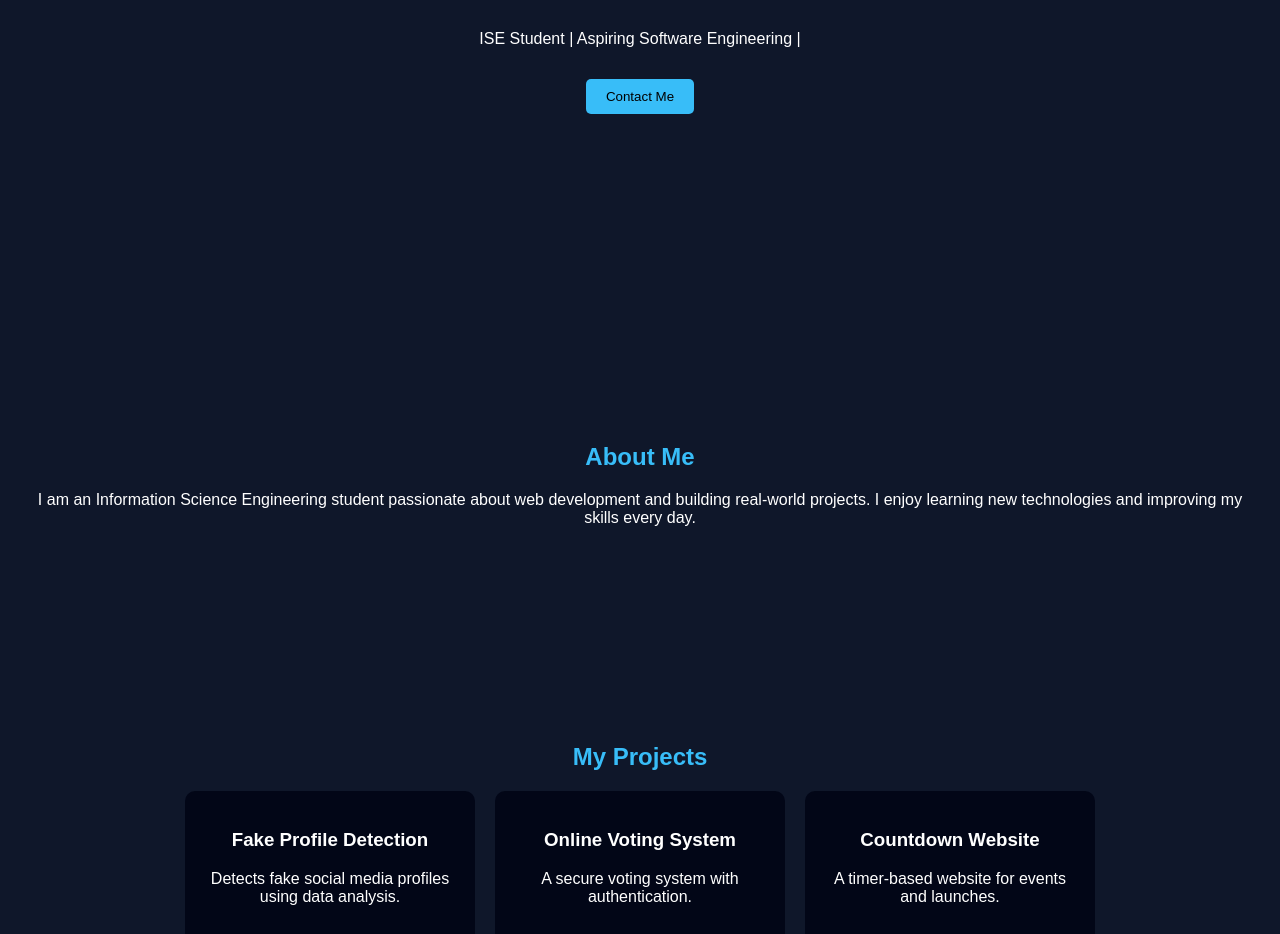
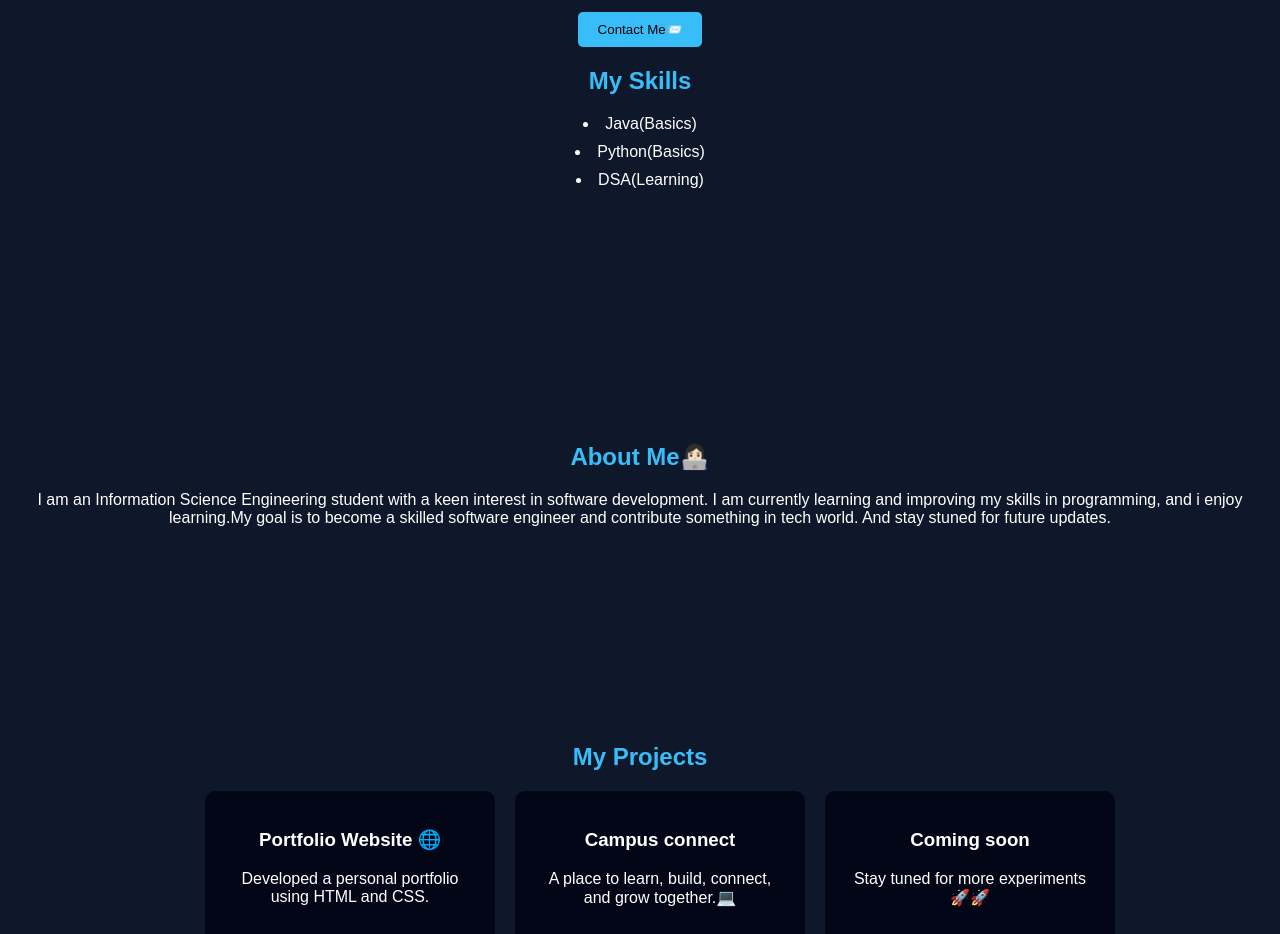
Before and after one commit to TechGanga-4556/portfolio-, a plain HTML site: page index.html in a window 1280 px wide. Shown: the part 627-1561 px from the top of the page. Drawn offline with Linux system fonts and the light colour scheme.

Commit message:
Revise index.html for portfolio updates
improved overall portfolio structure

```diff
--- a/index.html
+++ b/index.html
@@ -20,20 +20,30 @@
     <section id="home">
         <img src="profile.jpg" alt="My Photo" class="profile">
         <h1>Gangamma Shekharappa Girisagara</h1>
-        <p>ISE Student | Aspiring Software Engineering | </p>
+        <p>ISE Student | Aspiring Software Engineering💻 | </p>
 
         <a href="mailto: gangammagirisagar@gmail.com">
-            <button>Contact Me</button>
+            gangammagirisagar@gmail.com
+            <a>
+            <button>Contact Me📨</button>
         </a>
+            <a href="https://github.com/techganga-4556"target="_blank">
+            <a>
+                <h2>My Skills</h2>
+                <u1>
+                    <li>Java(Basics)</li>
+                    <li>Python(Basics)</li>
+                    <li>DSA(Learning)</li>
+                </u1>
     </section>
 
     <!-- About Section -->
     <section id="about">
-        <h2>About Me</h2>
+        <h2>About Me👩🏻‍💻</h2>
         <p>
-            I am an Information Science Engineering student passionate about
-            web development and building real-world projects. I enjoy learning
-            new technologies and improving my skills every day.
+            I am an Information Science Engineering student with a keen interest in software development.
+            I am currently learning and improving my skills in programming, and i enjoy learning.My goal is to become a
+            skilled software engineer and contribute something in tech world. And stay stuned for future updates.
         </p>
     </section>
 
@@ -46,20 +56,20 @@
         <div class="project-container">
 
     <div class="project-card">
-        <h3>Fake Profile Detection</h3>
-        <p>Detects fake social media profiles using data analysis.</p>
+        <h3>Portfolio Website 🌐</h3>
+        <p>Developed a personal portfolio using HTML and CSS.</p>
         <a href="#"><button>View Project</button></a>
     </div>
 
     <div class="project-card">
-        <h3>Online Voting System</h3>
-        <p>A secure voting system with authentication.</p>
+        <h3>Campus connect</h3>
+        <p>A place to learn, build, connect, and grow together.💻</p>
         <a href="#"><button>View Project</button></a>
     </div>
 
     <div class="project-card">
-        <h3>Countdown Website</h3>
-        <p>A timer-based website for events and launches.</p>
+        <h3>Coming soon</h3>
+        <p>Stay tuned for more experiments🚀🚀</p>
         <a href="#"><button>View Project</button></a>
     </div>
     </div>
@@ -68,16 +78,13 @@
     <!-- Contact Section -->
     <section id="contact">
         <section id="contact">
-    <h2>Contact Me</h2>
-
-    <p>Email: yourmail@gmail.com</p>
-    <p>GitHub: Coming Soon</p>
+    <h2>Contact me on</h2>
     <p>
         LinkedIn:
         <a href="https://www.linkedin.com/in/gangamma-sg" target="_blank">
             Gangamma S G
         </a>
-         <button disabled>Resume Coming Soon</button>
+
     </p>
 
 </section>
```
